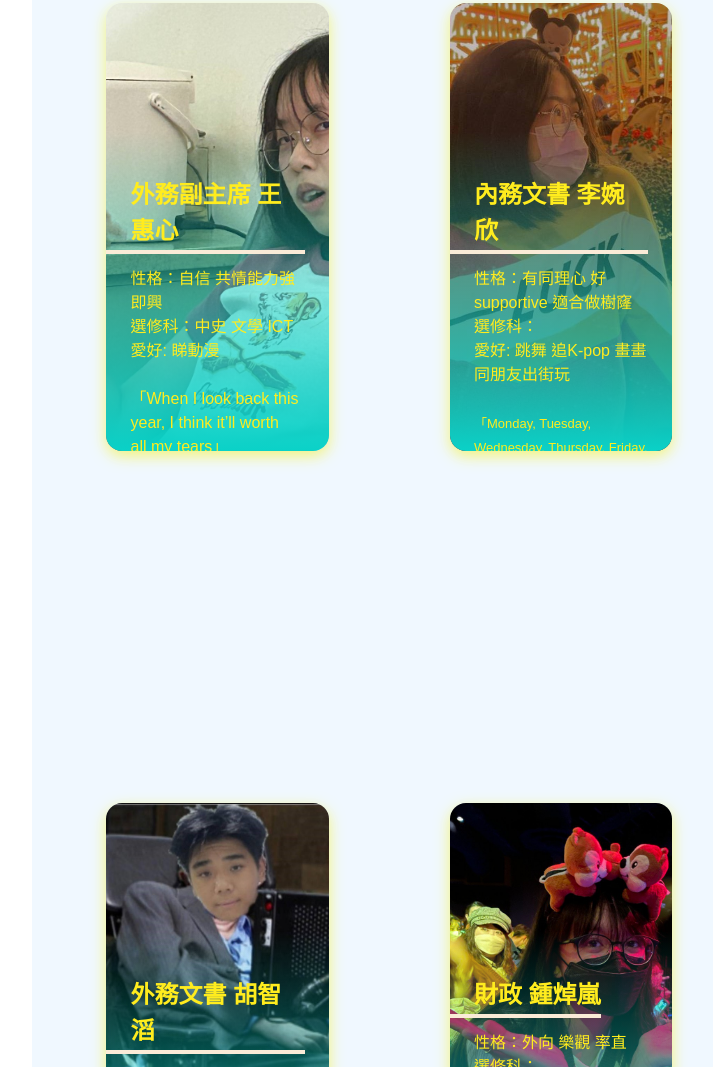
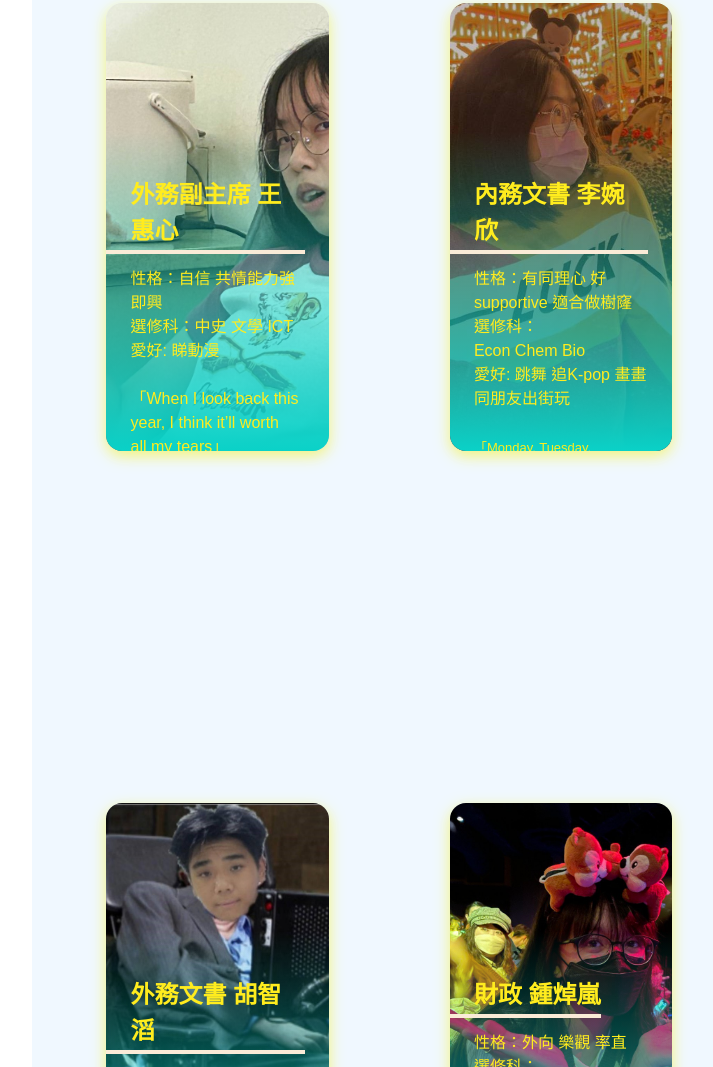
Before and after one commit to Aqua-Bobby/aqua-su1.github.io, a plain HTML site: page member_intro.html in a window 1280 px wide. Shown: the part 957-2024 px from the top of the page, without its empty margins (512-1225 px from the left). Drawn offline with nearby package versions, Linux system fonts and the light colour scheme; a web font is replaced by a local one.

Commit message:
Update member_intro.html

```diff
--- a/member_intro.html
+++ b/member_intro.html
@@ -100,7 +100,7 @@
             <div class="card-body">
             <p class="intro">
                 性格：有同理心 好supportive 適合做樹窿<br>
-                選修科：<br>
+                選修科：Econ Chem Bio<br>
                 愛好: 跳舞 追K-pop 畫畫 同朋友出街玩<br><br>
                 <span class="lyrics">「Monday, Tuesday, Wednesday, Thursday, Friday, Saturday, Sunday (a week)」<br>———《Seven》Jungkook</span>
             </p>
```
